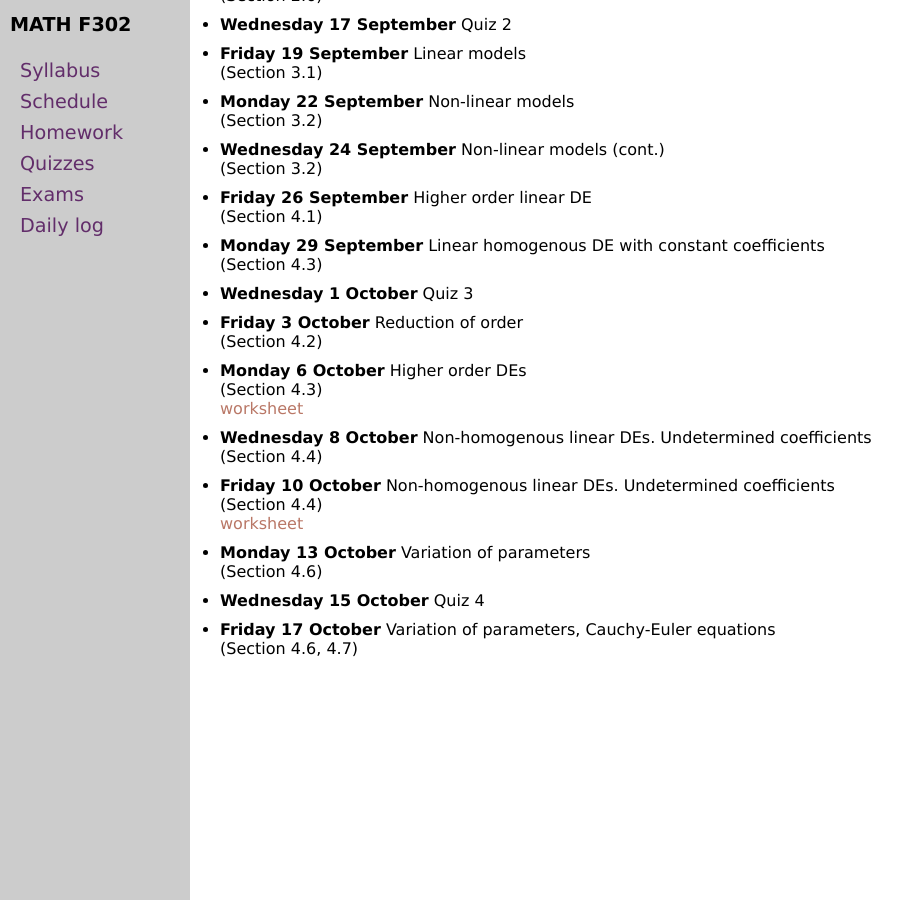
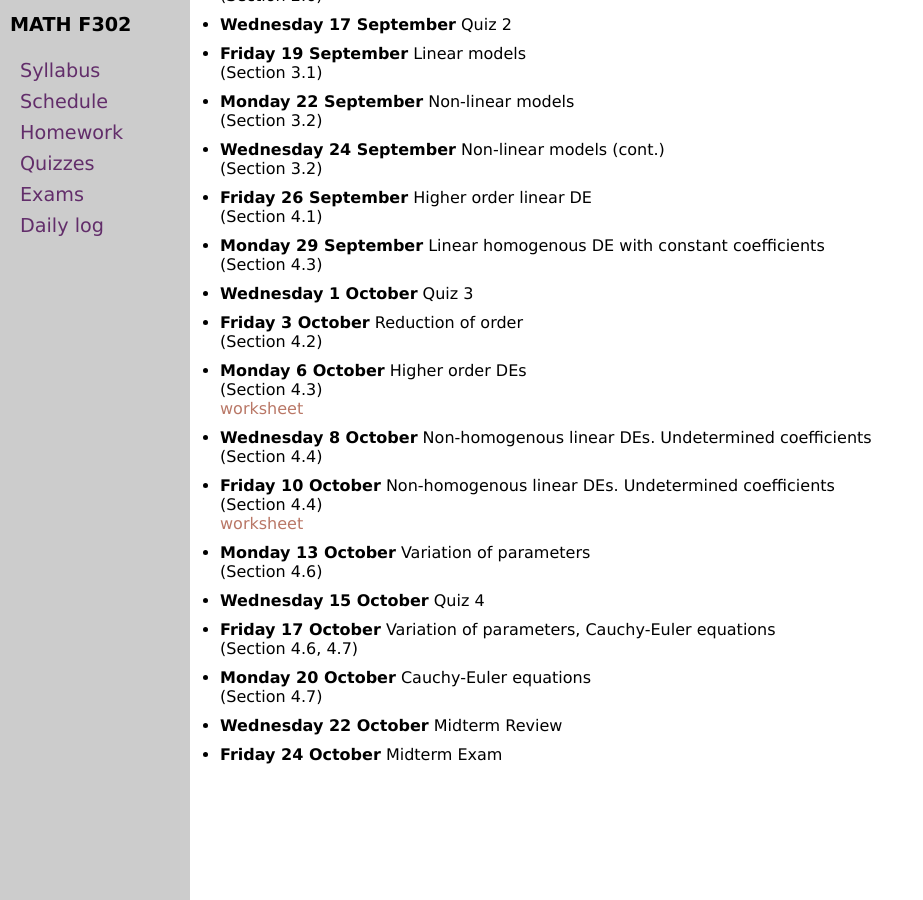
Before and after one commit to blackcurrantpi/ode, a Jekyll site: the page built from daily.md, in a window 1280 px wide and 900 px high, scrolled down 627 px. Shown: the whole window, without its empty margins (0-923 px from the left). Built offline with Jekyll 4.4.1, drawn with Linux system fonts in a browser that asks for light colours.

Commit message:
upd after 4p7

```diff
--- a/_data/daily.yml
+++ b/_data/daily.yml
@@ -105,3 +105,13 @@ daily:
 - name: Friday 17 October
   description: Variation of parameters, Cauchy-Euler equations
   chapter: 4.6, 4.7
+
+- name: Monday 20 October
+  description: Cauchy-Euler equations
+  chapter: 4.7
+
+- name: Wednesday 22 October
+  description: Midterm Review
+
+- name: Friday 24 October
+  description: Midterm Exam
--- a/_data/homework.yml
+++ b/_data/homework.yml
@@ -4,10 +4,12 @@ homework:
 
 
 - name: WRH 8
-- due: Monday, 13 October
+- due: Monday, 27 October
   sections:
   - section: 4.6
     problems: 5, 13, 16, 17, 22
+  - section: 4.7
+    problems: 2, 7, 13, 14, 21, 22
 
 - name: WRH 7
 - due: Monday, 13 October
```
